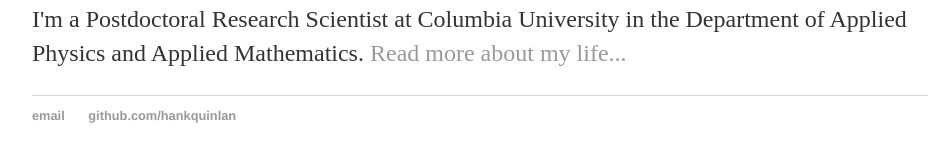
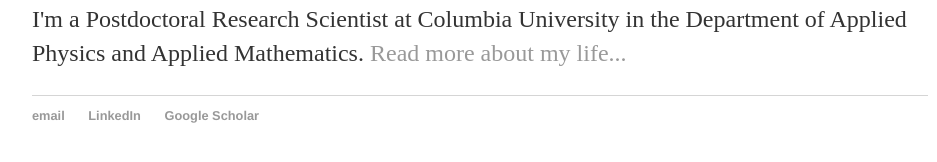
Before and after one commit to Hadrien-Montanelli/Hadrien-Montanelli.github.io, a Jekyll site: the page built from index.html, in a window 1280 px wide. Shown: the part 194-356 px from the top of the page, without its empty margins (160-1097 px from the left). Built offline with Jekyll 4.4.1, drawn with Linux system fonts in a browser that asks for light colours.

Commit message:
Update default.html

```diff
--- a/_layouts/default.html
+++ b/_layouts/default.html
@@ -21,9 +21,10 @@
 			</div><!-- /.container -->
 			<footer>
 	    		<ul>
-	        		<li><a href="mailto:hankquinlanhub@gmail.com">email</a></li>
-	        		<li><a href="https://github.com/hankquinlan">github.com/hankquinlan</a></li>
-				</ul>
+	        		<li><a href="mailto:hadrien.montanelli@gmail.com">email</a></li>
+			        <li><a href="www.linkedin.com/in/hadrien-montanelli-137b7958/">LinkedIn</a></li>
+	        		<li><a href="scholar.google.com/citations?user=Bjmkfe8AAAAJ&hl=en&oi=sra">Google Scholar</a></li>
+			</ul>
 			</footer>
 		</body>
 	</html>
```
